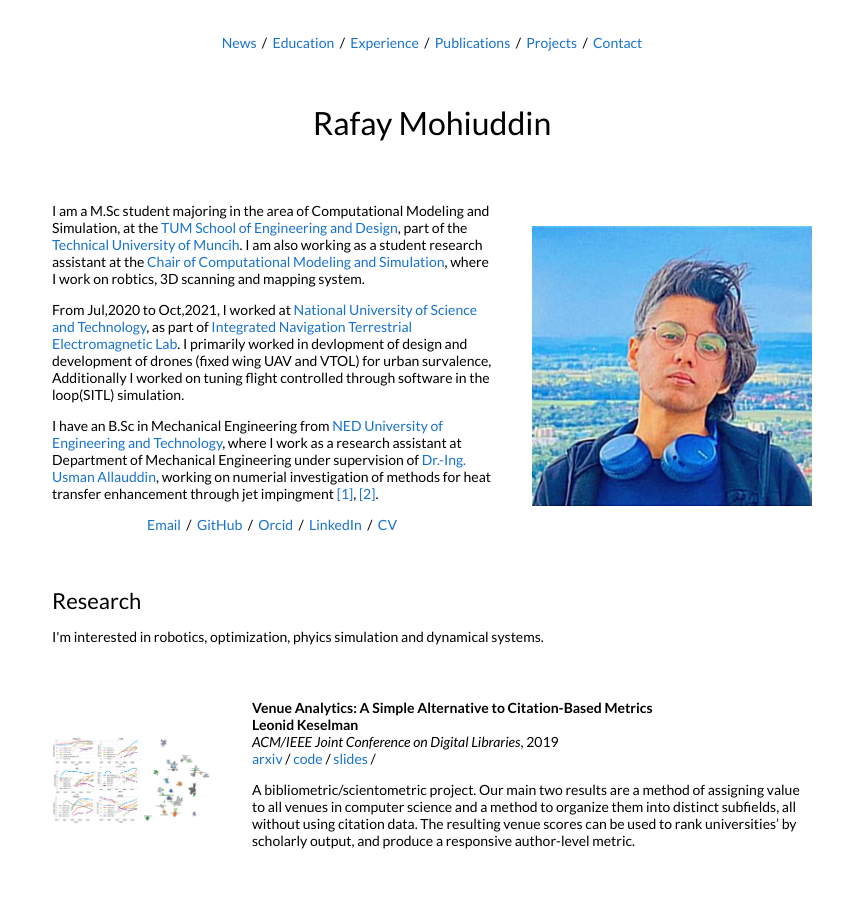
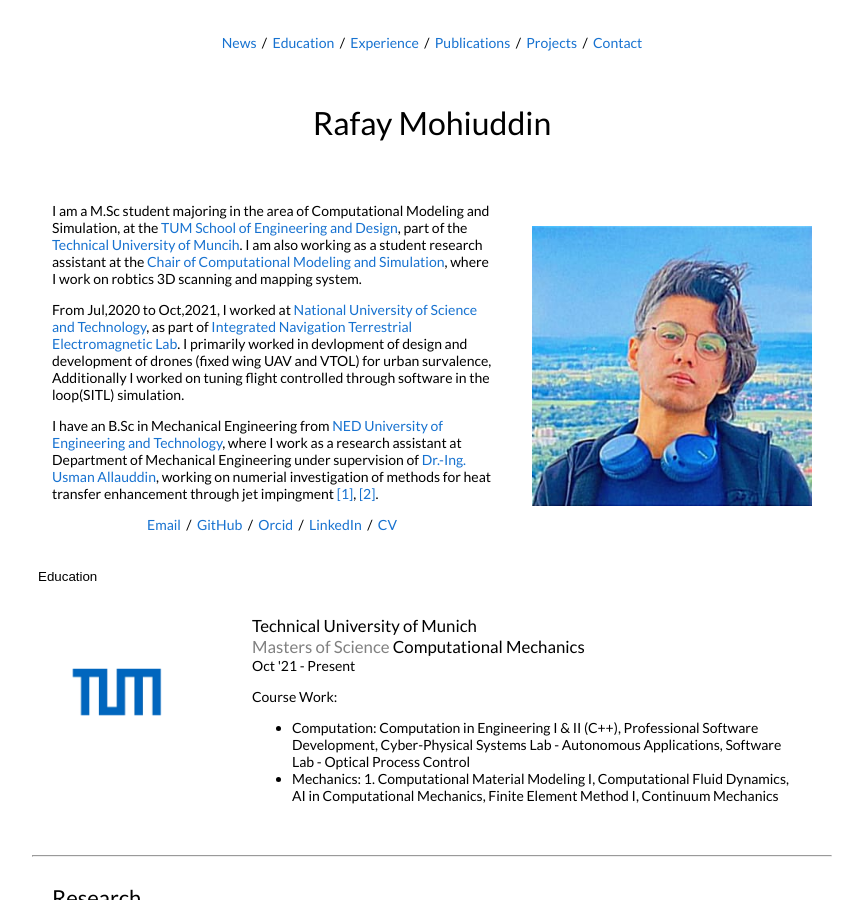
Before and after one commit to rafaymhddn/rafaymhddn.github.io, a Jekyll site: the page built from _posts/2019-06-02-venue.markdown, in a window 1280 px wide and 900 px high. Shown: the whole window, without its empty margins (208-1071 px from the left). Built offline with Jekyll 4.4.1, drawn with Linux system fonts in a browser that asks for light colours.

Commit message:
Education added

```diff
--- a/_layouts/default.html
+++ b/_layouts/default.html
@@ -62,7 +62,8 @@
             <td style="padding:2.5%;width:60%;vertical-align:middle">
 
               <p>
-              <p>I am a M.Sc student majoring in the area of Computational Modeling and Simulation, at the <a href="https://www.ed.tum.de/en/ed/home-1/">TUM School of Engineering and Design</a>, part of the <a href="https://www.tum.de/en/">Technical University of Muncih</a>. I am also working as a student research assistant at the <a href="https://www.cee.ed.tum.de/cms/home/">Chair of Computational Modeling and Simulation</a>, where I work on robtics, 3D scanning and mapping system.
+              </p>
+              <p>I am a M.Sc student majoring in the area of Computational Modeling and Simulation, at the <a href="https://www.ed.tum.de/en/ed/home-1/">TUM School of Engineering and Design</a>, part of the <a href="https://www.tum.de/en/">Technical University of Muncih</a>. I am also working as a student research assistant at the <a href="https://www.cee.ed.tum.de/cms/home/">Chair of Computational Modeling and Simulation</a>, where I work on robtics 3D scanning and mapping system.
               </p>
               <p>
                 From Jul,2020 to Oct,2021, I worked at <a href="https://nust.edu.pk/">National University of Science and Technology</a>, as part of <a href="https://nust.edu.pk/">Integrated Navigation Terrestrial Electromagnetic Lab</a>. I primarily worked in devlopment of design and development of drones (fixed wing UAV and VTOL) for urban survalence, Additionally I worked on tuning flight controlled through software in the loop(SITL) simulation.
@@ -83,6 +84,44 @@
             </td>
           </tr>
         </table>
+
+<!-- Education -->
+
+<button style="border:0px transparent; background-color: transparent;outline:none;"type="button" class="collapsible" data-toggle="collapse" data-target="#content-education" id="education"><heading>Education</heading></button>
+<div id="content-education" class="collapse in">
+
+<table border=0 class="bg_colour" style="padding:20px;width:100%;border:0px;border-spacing:0px;border-collapse:separate;margin-right:auto;margin-left:auto"><tbody>
+
+    <tr>
+        <td style="padding:10px;width:25%;vertical-align:middle">
+            <div class="one">
+                <img src='images/tum.png' width="110" class="side-image">
+            </div>
+        </td>
+        <td style="padding:10px;width:75%;vertical-align:top">
+            <!-- <papertitle style="color:gray"><big>Software Development Engineer Intern</big> </papertitle> <papertitle ><big> | Expedia Group</big></papertitle> -->
+            <papertitle><big>Technical University of Munich</big></papertitle>
+            <br>
+            <papertitle style="color:gray"><big>Masters of Science </big></papertitle><papertitle><big>Computational Mechanics</big></papertitle>
+            <br>
+            Oct '21 - Present
+            <br>
+            <p>
+                Course Work:
+                <ul>
+                    <li>Computation: Computation in Engineering I & II (C++), Professional Software Development, Cyber-Physical Systems Lab - Autonomous Applications, Software Lab - Optical Process Control</li>
+                    <li>Mechanics: 1. Computational Material Modeling I, Computational Fluid Dynamics, AI in Computational Mechanics, Finite Element Method I, Continuum Mechanics   </li>
+                </ul>
+            </p>
+        </td>
+    </tr>
+
+</tbody></table>
+</div>
+<hr class="soft">
+
+
+
 
 <!-- Publications -->
 
```
Also changed, not shown: images/tum.png (added).
